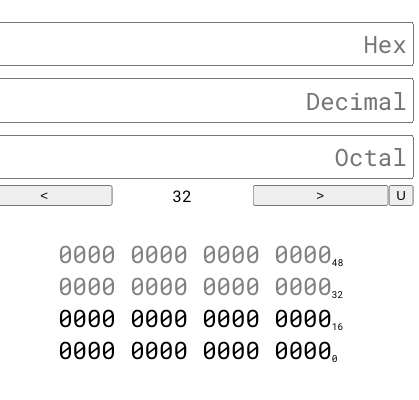
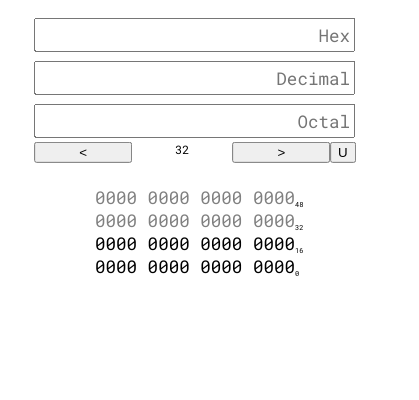
Before and after one commit to tkern0/tkern0.github.io, a plain HTML site: page hex/index.html in a window 390 px wide. Shown: the whole page, 419 px wide, since content can reach past the window. Drawn offline with Linux system fonts and the light colour scheme.

Commit message:
fix for mobile
at least on my setup

```diff
--- a/hex/style.css
+++ b/hex/style.css
@@ -1,4 +1,10 @@
 @import url('https://fonts.googleapis.com/css?family=Roboto+Mono');
+
+@media (max-width: 1000px) {
+    body {
+        font-size: 3vw;
+    }
+}
 
 body {
     font-family: Roboto Mono;
```
